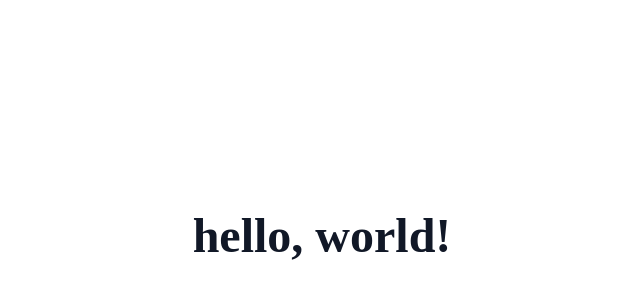
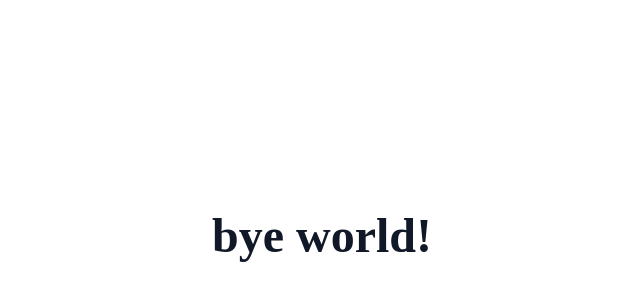
Before and after one commit to cclss/hermes-e2e-fixture, a plain HTML site: page index.html in a window 1280 px wide. Shown: the part 164-464 px from the top of the page, without its empty margins (318-958 px from the left). Drawn offline with Linux system fonts and the light colour scheme.

Commit message:
feat(grain-1): index.html 텍스트 변경
Grain: grain-1
Do: `index.html`의 `<title>` 및 `<h1>` 태그에 있는 "hello, world!" 텍스트를 "bye world!"로 교체한다.
DoneWhen: (1) `$GENOSIS_SPEC_PATH`에서 기존 카피/톤 가이드 확인 완료; (2) "bye world!" 표현이 기존 Spec 톤 규칙에 부합하는지 검토, 새 결정 발생 시 recording.md로 기록; (3) `index.html` `<title>`과 `<h1>` 양쪽 모두 "bye world!"로 수정되어 브라우저에서 확인 가능한 상태.

```diff
--- a/index.html
+++ b/index.html
@@ -3,7 +3,7 @@
 <head>
   <meta charset="UTF-8">
   <meta name="viewport" content="width=device-width, initial-scale=1.0">
-  <title>hello, world!</title>
+  <title>bye world!</title>
   <style>
     /* Token Group: color/base */
     :root {
@@ -50,7 +50,7 @@
 </head>
 <body>
   <main class="landing-hero">
-    <h1 class="landing-hero__heading">hello, world!</h1>
+    <h1 class="landing-hero__heading">bye world!</h1>
   </main>
 </body>
 </html>
```
